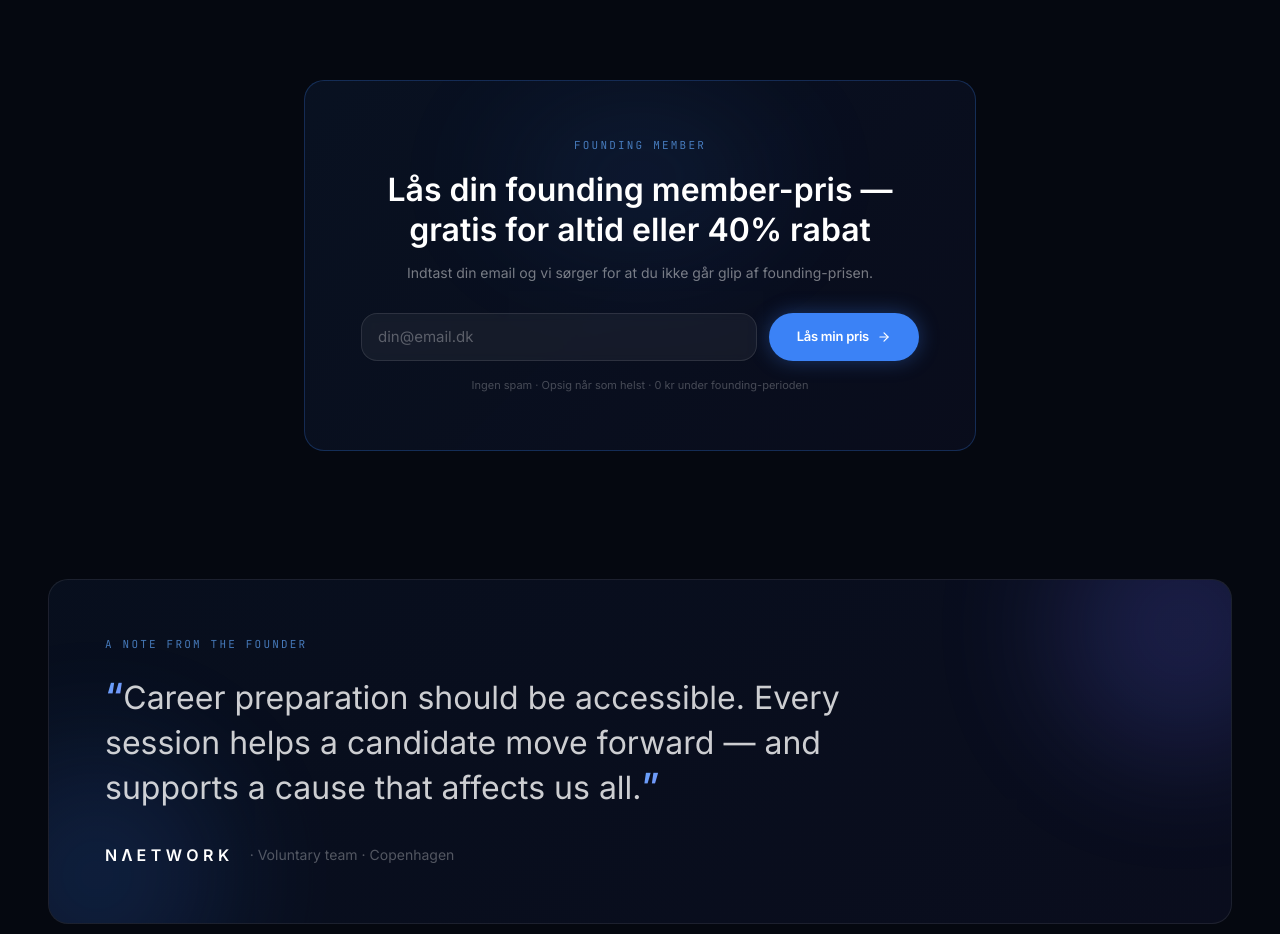
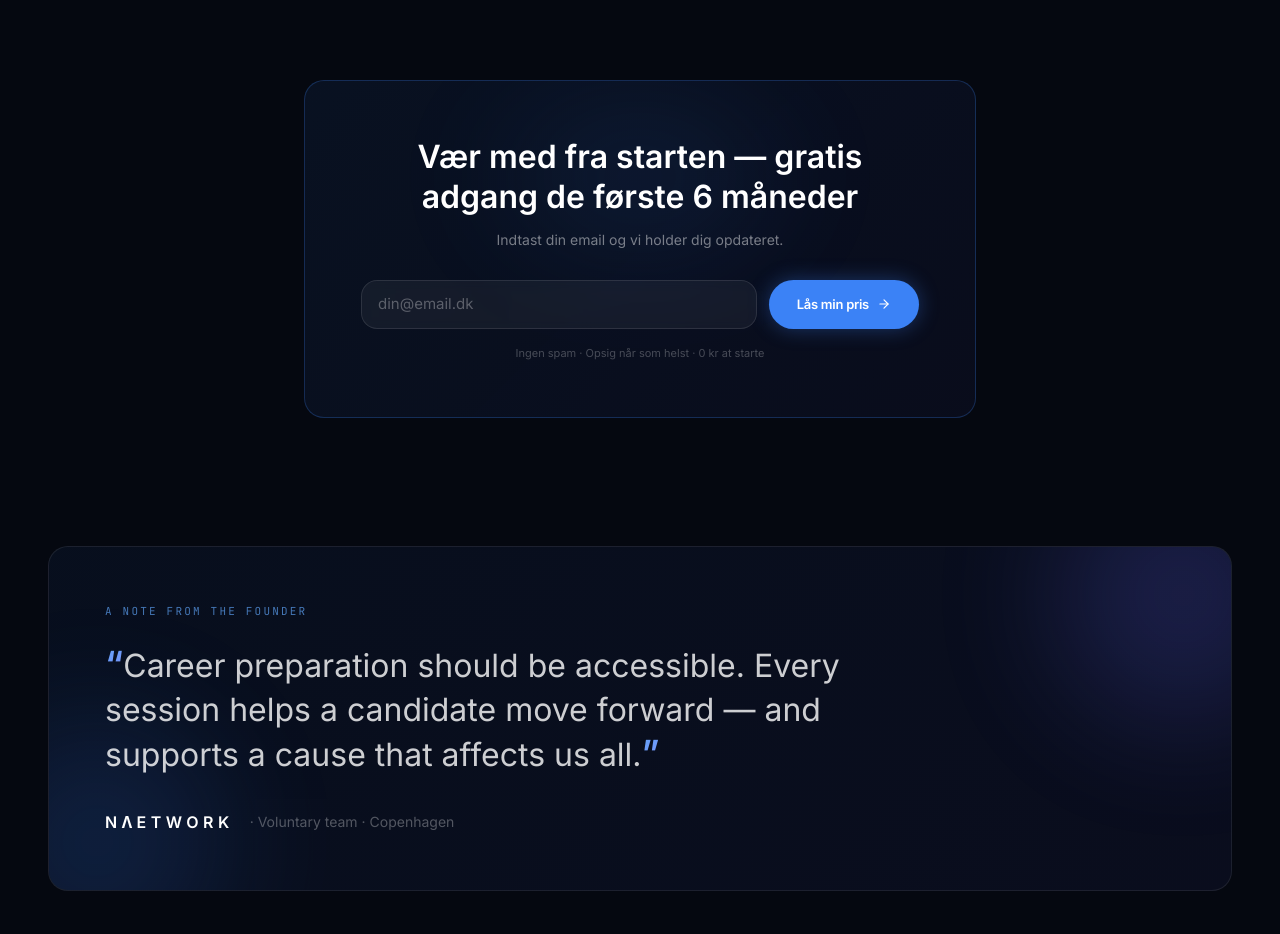
Before and after one commit to mikkelstreet-png/Naetwork, a Next.js app: page / in a window 1280 px wide. Shown: the part 6060-6994 px from the top of the page. Built offline with nearby package versions, Linux system fonts and the light colour scheme.

Commit message:
Remove founding member references completely

```diff
--- a/app/pricing/PricingContent.tsx
+++ b/app/pricing/PricingContent.tsx
@@ -37,7 +37,7 @@ const tiers = [
     monthlyPrice: 499,
     annualPrice: 4499,
     alwaysFree: false,
-    charityBadge: 'Gratis · Founding Member',
+    charityBadge: 'Gratis · Tidlig adgang',
     commercialBadge: `${FOUNDING_DISCOUNT}% rabat · Early bird`,
     features: [
       'Alt i Starter',
@@ -58,7 +58,7 @@ const tiers = [
     monthlyPrice: 1499,
     annualPrice: 12999,
     alwaysFree: false,
-    charityBadge: 'Gratis · Founding Member',
+    charityBadge: 'Gratis · Tidlig adgang',
     commercialBadge: `${FOUNDING_DISCOUNT}% rabat · Early bird`,
     features: [
       'Alt i Professionel',
@@ -80,17 +80,14 @@ const faqs = [
     q: 'Hvornår skal jeg betale?',
     a: 'I founding-perioden er alle planer gratis. Vi notificerer dig minimum 30 dage inden vi aktiverer betaling — og du kan altid opsige før da.',
   },
-  {
-    q: 'Hvad er en "founding member-pris"?',
-    a: `Alle der opretter konto i founding-perioden låser ${FOUNDING_DISCOUNT}% rabat på betalte planer — for altid. Det er vores tak for at være med fra starten.`,
-  },
+
   {
     q: 'Kan jeg skifte plan?',
     a: 'Ja. Du kan opgradere eller nedgradere når som helst. Ændringer træder i kraft med det samme, og du betaler kun for brugt tid.',
   },
   {
     q: 'Hvad sker der efter founding-perioden?',
-    a: 'Starter-planen er altid gratis. Professionel og Virksomhed aktiveres til den founding member-pris du låste ved oprettelse — ingen overraskelser.',
+    a: 'Starter-planen er altid gratis. Professionel og Virksomhed aktiveres til den pris du låste ved oprettelse — ingen overraskelser.',
   },
   {
     q: 'Er der refusion?',
@@ -179,7 +176,7 @@ export function PricingContent() {
             <>
               <h1 className="h2 text-white">
                 Gratis i 6 måneder —{' '}
-                <span className="gradient-text">Founding Member Adgang</span>
+                <span className="gradient-text">Tidlig Adgang</span>
               </h1>
               <p className="lead mt-5 text-white/50">
                 Vi tror på Naetwork. Så meget at vi giver dig adgang gratis de
@@ -195,7 +192,7 @@ export function PricingContent() {
               </h1>
               <p className="lead mt-5 text-white/50">
                 Fra den individuelle kandidat til den store virksomhed. Founding
-                members beholder {FOUNDING_DISCOUNT}% rabat for altid.
+                tidlige brugere beholder {FOUNDING_DISCOUNT}% rabat for altid.
               </p>
             </>
           )}
@@ -310,7 +307,7 @@ export function PricingContent() {
                       </span>
                       {isCharity && !tier.alwaysFree && (
                         <p className="mt-1.5 text-[12px] text-white/35">
-                          Founding member-pris låst ved oprettelse
+                          Pris låst ved oprettelse
                         </p>
                       )}
                     </div>
@@ -327,7 +324,7 @@ export function PricingContent() {
                           <span className="line-through">
                             {formatDKK(originalPrice)}/md
                           </span>{' '}
-                          · founding member pris
+                          · tidlig adgang-pris
                         </p>
                       )}
                       {billing === 'annual' && !tier.alwaysFree && (
@@ -382,7 +379,7 @@ export function PricingContent() {
               </h2>
               <p className="mt-3 text-[15px] leading-relaxed text-white/50">
                 Vi skjuler ikke, at Naetwork på sigt bliver en kommerciel
-                platform. Founding members låser deres pris ved oprettelse —
+                platform. Du låser din pris ved oprettelse —
                 {' '}{FOUNDING_DISCOUNT}% rabat for altid. Starter-planen er og
                 forbliver gratis.
               </p>
@@ -431,14 +428,14 @@ export function PricingContent() {
         <div className="mt-16 text-center">
           <p className="mb-2 text-[13px] text-white/35">
             {isCharity
-              ? 'Gratis under founding-perioden · Lås din founding member-pris'
-              : 'Founding members beholder rabatten for altid'}
+              ? 'Gratis nu · Lås din pris'
+              : 'Tidlige brugere beholder rabatten for altid'}
           </p>
           <a
             href="#"
             className="btn-pine inline-flex items-center gap-2"
           >
-            Opret gratis konto → Lås din founding member-pris
+            Opret gratis konto
             <ArrowRight size={14} />
           </a>
           <p className="mt-3 text-[12px] text-white/25">
@@ -465,7 +462,7 @@ export function PricingContent() {
       {/* Minimal footer */}
       <footer className="border-t border-white/[0.07] py-8">
         <div className="wrap text-center text-[13px] text-white/25">
-          Naetwork · Gratis under founding-perioden ·{' '}
+          Naetwork · Gratis under opstartsfasen ·{' '}
           <Link href="/" className="hover:text-white/50 transition-colors">
             Tilbage til forsiden
           </Link>
--- a/app/pricing/page.tsx
+++ b/app/pricing/page.tsx
@@ -4,7 +4,7 @@ import { PricingContent } from './PricingContent'
 export const metadata: Metadata = {
   title: 'Priser · Naetwork',
   description:
-    'Founding Member adgang — gratis de første 6 måneder. Se hvad der sker herefter.',
+    'Gratis adgang de første 6 måneder. Se hvad der sker herefter.',
   alternates: { canonical: '/pricing' },
 }
 
--- a/components/EmailCapture.tsx
+++ b/components/EmailCapture.tsx
@@ -22,8 +22,8 @@ export function EmailCapture() {
 
   const headline =
     PHASE === 'charity'
-      ? 'Lås din founding member-pris — gratis for altid eller 40% rabat'
-      : 'Hold dig opdateret — bliv founding member'
+      ? 'Vær med fra starten — gratis adgang de første 6 måneder'
+      : 'Hold dig opdateret'
 
   const handleSubmit = async (e: React.FormEvent) => {
     e.preventDefault()
@@ -63,8 +63,6 @@ export function EmailCapture() {
           />
 
           <div className="relative z-10">
-            <span className="eyebrow mb-4 block">Founding member</span>
-
             {state === 'success' ? (
               <div className="py-4">
                 <CheckCircle2
@@ -75,7 +73,7 @@ export function EmailCapture() {
                   Du er på listen 🎉
                 </h2>
                 <p className="mt-2 text-[14px] text-white/50">
-                  Vi vender tilbage, inden founding-perioden udløber.
+                  Vi vender tilbage snart.
                 </p>
               </div>
             ) : (
@@ -84,8 +82,7 @@ export function EmailCapture() {
                   {headline}
                 </h2>
                 <p className="mt-3 text-[14px] leading-relaxed text-white/45">
-                  Indtast din email og vi sørger for at du ikke går glip af
-                  founding-prisen.
+                  Indtast din email og vi holder dig opdateret.
                 </p>
 
                 <form
@@ -127,7 +124,7 @@ export function EmailCapture() {
                 )}
 
                 <p className="mt-4 text-[11px] text-white/25">
-                  Ingen spam · Opsig når som helst · 0 kr under founding-perioden
+                  Ingen spam · Opsig når som helst · 0 kr at starte
                 </p>
               </>
             )}
--- a/lib/phase.ts
+++ b/lib/phase.ts
@@ -7,8 +7,8 @@
 export type Phase = 'charity' | 'commercial'
 export const PHASE: Phase = 'charity'
 
-// End date of the charity / founding-member period
+// End date of the charity / early-access period
 export const CHARITY_END_DATE = new Date('2026-12-10')
 
-// Founding-member discount (shown in commercial phase)
+// Early-access discount (shown in commercial phase)
 export const FOUNDING_DISCOUNT = 40 // percent
```
